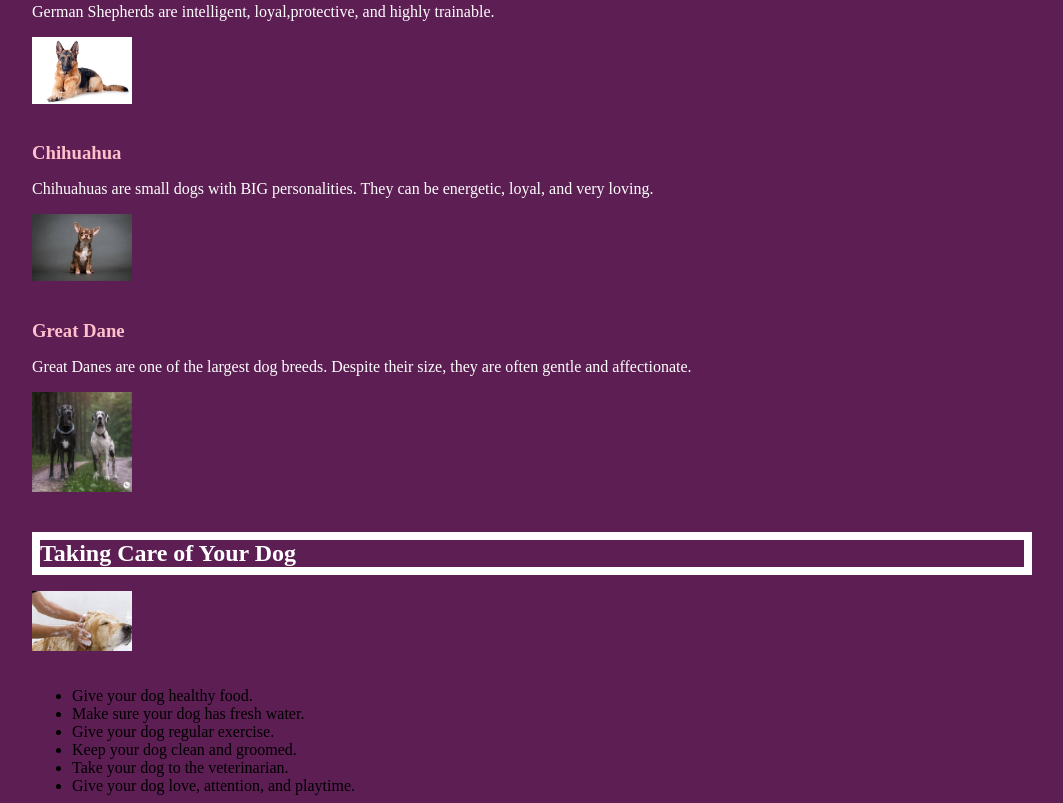
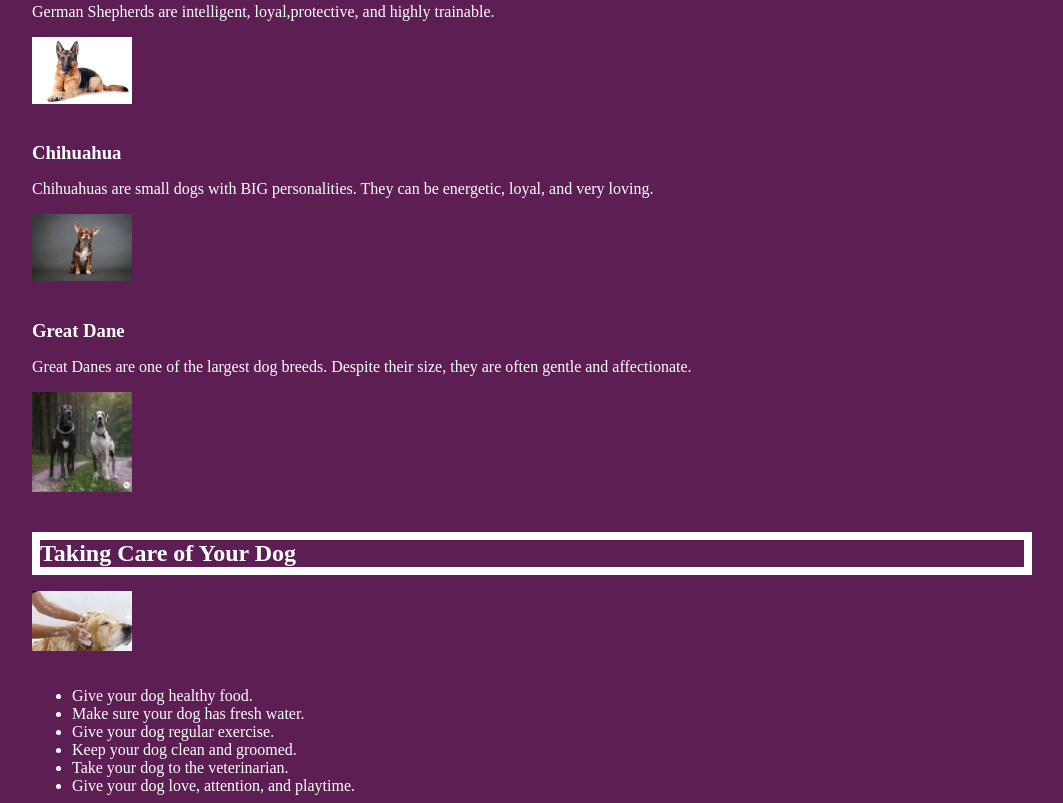
Before and after one commit to K-grea/Homework_1, a plain HTML site: page index.html in a window 1280 px wide. Shown: the part 977-1780 px from the top of the page, without its empty margins (108-1171 px from the left). Drawn offline with Linux system fonts and the light colour scheme.

Commit message:
Update h3 and li colors to white for consistency and improved readability

```diff
--- a/assets/css/style.css
+++ b/assets/css/style.css
@@ -19,7 +19,11 @@ p {
 }
 
 h3 {
-    color: Pink;
+    color: white;
+}
+
+li {
+    color: white;
 }
 
 /* Navigation */
```
